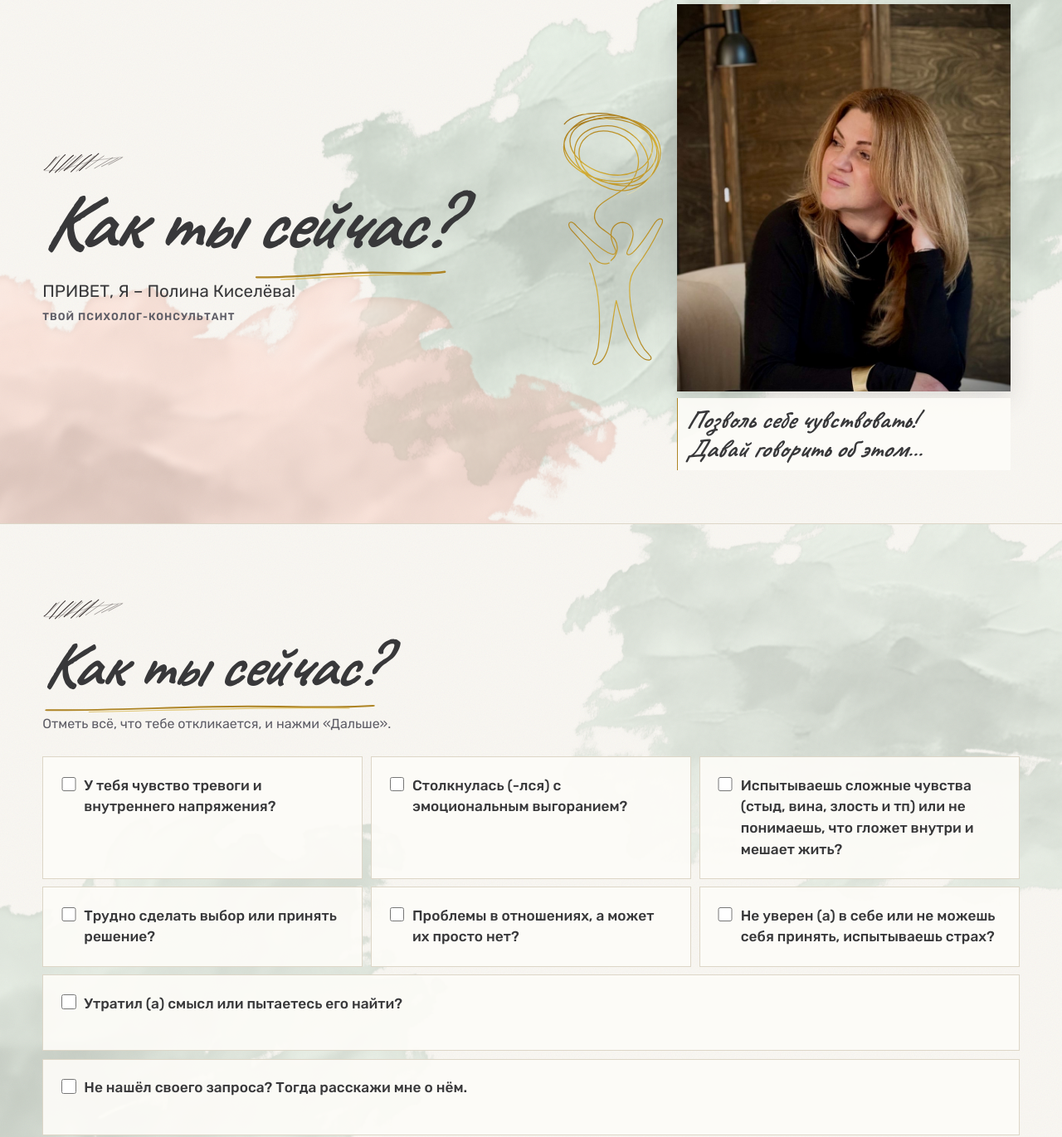
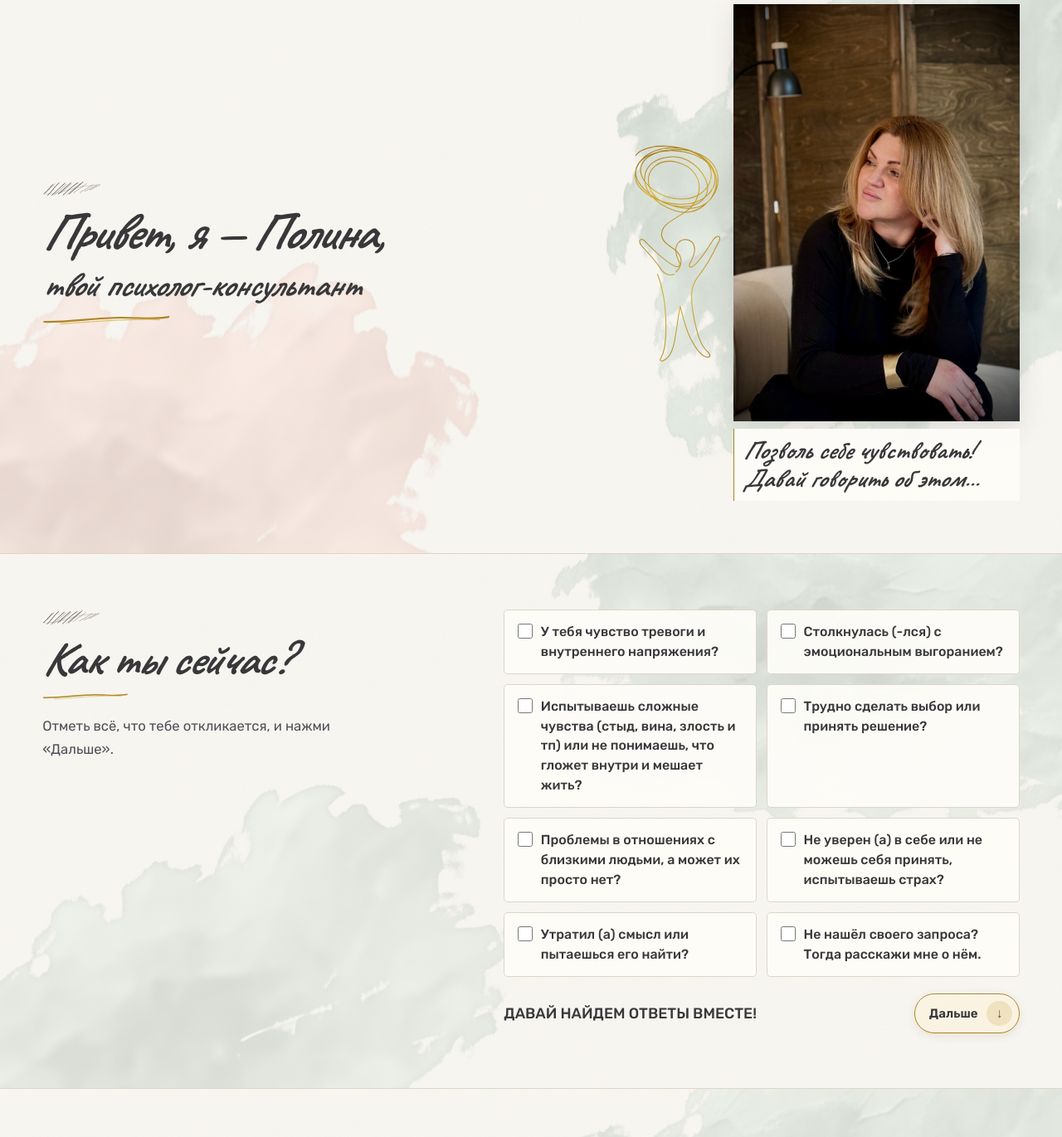
Before and after one commit to andeki444/psychologists-business-card-site, a plain HTML site: page index.html in a window 1280 px wide. Shown: the part 169-1540 px from the top of the page at 83% size. Drawn offline with Linux system fonts and the light colour scheme.

Commit message:
Refine desktop layout and consultation links

```diff
--- a/assets/site.css
+++ b/assets/site.css
@@ -292,30 +292,21 @@ a {
 }
 
 .hero h1 {
-  font-size: clamp(3.45rem, 14.5vw, 5.25rem);
-  line-height: .95;
+  font-size: clamp(2.28rem, 10.4vw, 4.25rem);
+  line-height: 1;
   letter-spacing: -.028em;
+}
+
+.hero-title-role {
+  display: block;
+  margin-top: .26em;
+  font-size: .66em;
+  line-height: 1.14;
+  letter-spacing: -.015em;
 }
 
 .lettering-title {
   font-size: clamp(2.85rem, 7vw, 4.8rem);
-}
-
-.hero-lead {
-  max-width: 33rem;
-  margin-top: 1.45rem;
-  font-size: clamp(1.05rem, 1.6vw, 1.3rem);
-  line-height: 1.5;
-}
-
-.hero-lead span {
-  display: block;
-  margin-top: .38rem;
-  color: var(--muted);
-  font-size: .78rem;
-  font-weight: 600;
-  line-height: 1.4;
-  letter-spacing: .085em;
 }
 
 .hero-art {
@@ -337,14 +328,11 @@ a {
 .hero-portrait, .about-photo img {
   width: 100%;
   height: auto;
-  object-fit: cover;
   box-shadow: 0 .65rem 1.75rem rgb(56 56 58 / 13%);
 }
 
 .hero-portrait {
   grid-area: 1 / 2;
-  aspect-ratio: 5 / 5.8;
-  object-position: center 46%;
 }
 
 .hero-art figcaption {
@@ -486,21 +474,39 @@ a {
 .primary-action {
   display: inline-flex;
   align-items: center;
-  gap: 1rem;
+  gap: .68rem;
   min-height: 3rem;
-  padding: .65rem 1.05rem;
-  border: 1px solid var(--gold-base);
-  border-radius: .15rem;
-  background: var(--ink);
-  color: #FFFEFB;
+  max-width: 100%;
+  padding: .42rem .5rem .42rem 1.05rem;
+  border: 1px solid var(--gold-dark);
+  border-radius: 999px;
+  background: #FAF3E2;
+  color: var(--ink);
+  box-shadow: inset 0 1px 0 #FFFEFB, 0 .16rem .65rem rgb(112 85 31 / 12%);
   font-size: .94rem;
-  font-weight: 700;
+  font-weight: 600;
+  line-height: 1.35;
   text-decoration: none;
-  transition: background-color .2s ease;
+  transition: background-color .2s ease, border-color .2s ease, box-shadow .2s ease;
+}
+
+.primary-action > span {
+  display: grid;
+  flex: none;
+  place-items: center;
+  width: 1.9rem;
+  aspect-ratio: 1;
+  border-radius: 50%;
+  background: #EFE2C1;
+  color: var(--focus);
+  font-size: 1rem;
+  line-height: 1;
 }
 
 .primary-action:hover {
-  background: #4B4B4E;
+  border-color: var(--focus);
+  background: #F3E8CD;
+  box-shadow: inset 0 1px 0 #FFFEFB, 0 .22rem .75rem rgb(112 85 31 / 17%);
 }
 
 .format {
@@ -665,9 +671,6 @@ a {
 .faq-photo img {
   width: 100%;
   height: auto;
-  aspect-ratio: 6 / 5;
-  object-fit: cover;
-  object-position: center 41%;
 }
 
 .faq-photo::after {
@@ -860,13 +863,6 @@ a {
   justify-self: center;
 }
 
-.about-photo img {
-  aspect-ratio: 24 / 25;
-  object-position: center 3%;
-  filter: brightness(1.055) contrast(.98) saturate(.96);
-  background: var(--ink);
-}
-
 .contact {
   --wash-top: -37%;
   --wash-left: -17%;
@@ -933,11 +929,6 @@ a {
 
 .request-review li::marker {
   color: var(--gold-dark);
-}
-
-.telegram-action .primary-action {
-  justify-content: space-between;
-  width: 100%;
 }
 
 .telegram-action p {
@@ -1013,7 +1004,7 @@ a {
   }
 
   .hero h1 {
-    font-size: clamp(3.65rem, 7.4vw, 7.1rem);
+    font-size: clamp(2.7rem, 4.85vw, 4.15rem);
   }
 
   .format-layout, .faq-layout, .contact-layout {
@@ -1060,6 +1051,164 @@ a {
   }
 }
 
+@media (min-width: 64rem) {
+  :root {
+    --muted: #504F57;
+    --surface: rgb(253 252 248 / 96%);
+    --section-space: clamp(3.75rem, 5.2vw, 5rem);
+    --desktop-columns: minmax(0, .88fr) minmax(0, 1.12fr);
+    --desktop-gap: clamp(2.75rem, 5.3vw, 5rem);
+  }
+
+  .painted {
+    --wash-width: min(60vw, 57rem);
+    --wash-height: min(82%, 37rem);
+    --wash-top: -24%;
+    --wash-right: max(-13rem, calc(50% - 49rem));
+    --wash-left: max(-16rem, calc(50% - 52rem));
+    --wash-bottom: -31%;
+    --wash-opacity: .28;
+    --wash-echo-opacity: .23;
+  }
+
+  .hero {
+    --wash-width: min(59vw, 57rem);
+    --wash-height: 96%;
+    --wash-top: -7%;
+    --wash-right: max(-13rem, calc(50% - 52rem));
+    --wash-bottom: -39%;
+    --wash-opacity: .37;
+  }
+
+  .requests, .faq {
+    --wash-left: max(-9rem, calc(50% - 48rem));
+    --wash-bottom: -25%;
+  }
+
+  .about {
+    --wash-top: 12%;
+    --wash-opacity: .32;
+  }
+
+  .contact {
+    --wash-top: -42%;
+    --wash-echo-opacity: .27;
+  }
+
+  .hero-layout, .requests > .wrap, .format-layout, .faq-layout, .about-layout, .contact-layout {
+    grid-template-columns: var(--desktop-columns);
+    column-gap: var(--desktop-gap);
+  }
+
+  h2 {
+    font-size: clamp(2.85rem, 4.2vw, 3.75rem);
+  }
+
+  .lettering-title {
+    font-size: clamp(3.1rem, 4.4vw, 4rem);
+  }
+
+  .bookend-copy::before, .section-hatched::before {
+    width: 4.4rem;
+    height: 1.2rem;
+    margin-bottom: .7rem;
+  }
+
+  h1::after, h2::after {
+    content: "";
+    display: block;
+    width: clamp(5rem, 8vw, 7.5rem);
+    height: .6rem;
+    margin-top: .18em;
+    background: var(--ink-stroke) left center / 100% 100% no-repeat;
+  }
+
+  .hero h1::after {
+    width: clamp(7rem, 12vw, 10.5rem);
+    height: .78rem;
+  }
+
+  h1 .ink-underline, h2 .ink-underline {
+    padding-bottom: 0;
+    background: none;
+  }
+
+  .hero-art {
+    width: min(100%, 29.25rem);
+    margin-inline: 0;
+    justify-self: end;
+  }
+
+  .requests > .wrap {
+    display: grid;
+    align-items: start;
+    row-gap: 1.25rem;
+  }
+
+  .requests-intro {
+    grid-row: span 2;
+    margin-bottom: 0;
+  }
+
+  .topic-list, .topic-actions {
+    grid-column: 2;
+  }
+
+  .topic-list {
+    grid-template-columns: repeat(2, minmax(0, 1fr));
+    gap: .75rem;
+  }
+
+  .topic-list .topic-wide {
+    grid-column: auto;
+  }
+
+  .topic-list > li > label {
+    min-height: 4.5rem;
+    padding: .9rem 1rem;
+    border-radius: .3rem;
+    font-size: 1rem;
+  }
+
+  .topic-list .topic-other:has(.topic-other-fields[hidden]) > label {
+    height: 100%;
+  }
+
+  .topic-list .topic-other:has(.topic-other-fields:not([hidden])) > label {
+    border-radius: .3rem .3rem 0 0;
+  }
+
+  .topic-other-fields {
+    border-radius: 0 0 .3rem .3rem;
+  }
+
+  .topic-actions {
+    margin-top: 0;
+  }
+
+  .requests-intro p, .format-intro > p:first-of-type, .faq-context p, .contact-intro p {
+    max-width: 41ch;
+    font-size: 1.04rem;
+  }
+
+  .pricing {
+    margin-inline-start: -1.2rem;
+  }
+
+  .about h2 {
+    margin-bottom: 1.85rem;
+  }
+
+  .about-photo {
+    width: min(100%, 21rem);
+  }
+
+  .about-copy p {
+    max-width: 48ch;
+    font-size: 1.08rem;
+  }
+}
+
 @media (max-width: 47.99rem) {
   .painted:not(.hero)::before, .painted:not(.hero)::after {
     --wash-height: 50%;
--- a/index.html
+++ b/index.html
@@ -9,7 +9,7 @@
   <link rel="preconnect" href="https://fonts.googleapis.com">
   <link rel="preconnect" href="https://fonts.gstatic.com" crossorigin>
   <link rel="stylesheet" href="https://fonts.googleapis.com/css2?family=Caveat:wght@600..700&family=Rubik:wght@400..700&display=swap">
-  <link rel="stylesheet" href="assets/site.css?v=portraits">
+  <link rel="stylesheet" href="assets/site.css?v=desktop">
 </head>
 <body id="top">
   <a class="skip-link" href="#main">К содержанию</a>
@@ -34,8 +34,10 @@
     <section class="hero painted bookend" aria-labelledby="hero-title">
       <div class="wrap hero-layout bookend-layout">
         <div class="hero-copy bookend-copy">
-          <h1 id="hero-title">Как ты <span class="ink-underline">сейчас?</span></h1>
-          <p class="hero-lead">ПРИВЕТ, Я – Полина Киселёва!<span>ТВОЙ ПСИХОЛОГ-КОНСУЛЬТАНТ</span></p>
+          <h1 id="hero-title">
+            Привет, я — Полина,
+            <span class="hero-title-role"><span class="ink-underline">твой психолог-консультант</span></span>
+          </h1>
         </div>
         <figure class="hero-art">
           <img class="hero-thread" src="assets/card-thread.svg" alt="" width="160" height="408" decoding="async">
@@ -78,8 +80,8 @@
           </li>
           <li>
             <label>
-              <input type="checkbox" value="Отношения" aria-describedby="topic-instructions">
-              <span>Проблемы в отношениях, а может их просто нет?</span>
+              <input type="checkbox" value="Отношения с близкими людьми" aria-describedby="topic-instructions">
+              <span>Проблемы в отношениях с близкими людьми, а может их просто нет?</span>
             </label>
           </li>
           <li>
@@ -91,7 +93,7 @@
           <li class="topic-wide">
             <label>
               <input type="checkbox" value="Утрата или поиск смысла" aria-describedby="topic-instructions">
-              <span>Утратил (а) смысл или пытаетесь его найти?</span>
+              <span>Утратил (а) смысл или пытаешься его найти?</span>
             </label>
           </li>
           <li class="topic-wide topic-other">
```
